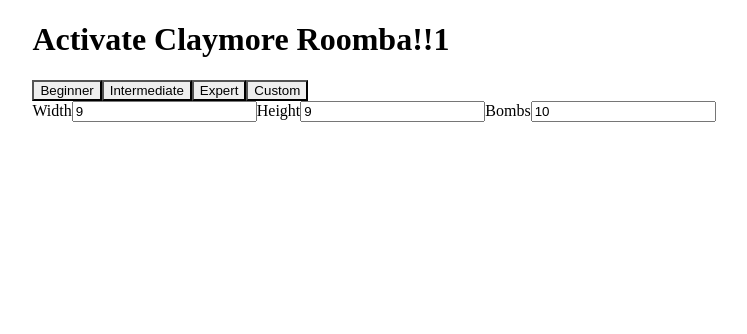
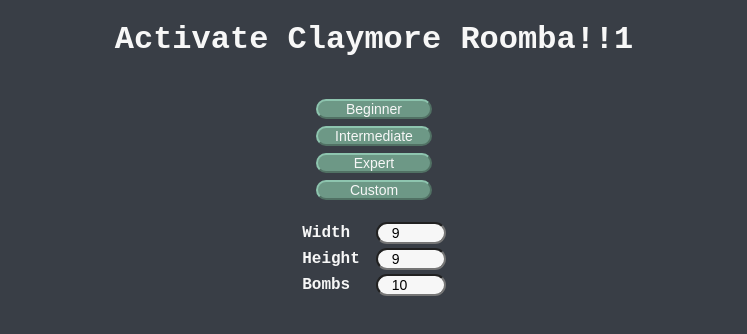
Before and after one commit to Fermento99/claymore-roomba, a React (Create React App) app: page / in a window 1280 px wide. Shown: the top 334 px of the page, without its empty margins (266-1013 px from the left). Built offline with nearby package versions, Linux system fonts and the light colour scheme.

Commit message:
design update

```diff
--- a/src/App.tsx
+++ b/src/App.tsx
@@ -2,6 +2,8 @@ import { Board, Menu } from './components';
 import { useState } from 'react';
 import { GameStatus } from './models/GameStatus';
 import { GameConfig } from './models/GameConfig';
+import styled from '@emotion/styled';
+import { Button } from './components/Button';
 
 export const App = () => {
   const [gameStatus, setGameStatus] = useState<GameStatus>(
@@ -13,7 +15,7 @@ export const App = () => {
     bombs: 10,
   });
   return (
-    <>
+    <GameContainer>
       <h1>Activate Claymore Roomba!!1</h1>
       {gameStatus === GameStatus.NOT_STARTED ? (
         <Menu
@@ -32,12 +34,18 @@ export const App = () => {
           {gameStatus === GameStatus.WON && <h4>You've won</h4>}
           {(gameStatus === GameStatus.LOST ||
             gameStatus === GameStatus.WON) && (
-            <button onClick={() => setGameStatus(GameStatus.NOT_STARTED)}>
-              Play Again
-            </button>
+            <Button onClick={() => setGameStatus(GameStatus.NOT_STARTED)}>
+              Go back to Menu
+            </Button>
           )}
         </>
       )}
-    </>
+    </GameContainer>
   );
 };
+
+const GameContainer = styled.div`
+  display: flex;
+  flex-direction: column;
+  align-items: center;
+`;
--- /dev/null
+++ b/src/components/Button.tsx
@@ -0,0 +1,11 @@
+import styled from '@emotion/styled';
+
+export const Button = styled.button`
+  border-radius: 16px;
+  margin: 0.25em 1em;
+  padding: 0 0.75em;
+  background-color: #6d9886;
+  border: outset #8ec5af 2px;
+  color: #f7f7f7;
+  font-size: 14px;
+`;
--- a/src/components/board/Board.tsx
+++ b/src/components/board/Board.tsx
@@ -94,6 +94,6 @@ const BoardContainer = styled.div`
   display: flex;
   flex-direction: column;
   align-items: center;
-  border: 3px inset #888;
+  border: 3px inset #4d535e;
   width: min-content;
 `;
--- a/src/components/board/components/Tile.tsx
+++ b/src/components/board/components/Tile.tsx
@@ -11,17 +11,17 @@ export const Tile = ({ state, click, ended }: TileProps) => {
   let content = '';
   if (ended && !state.open) {
     if (state.flagged) {
-      if (state.bomb) content = 'F';
-      else content = 'x';
+      if (state.bomb) content = '🚩';
+      else content = '🚫';
     } else {
-      if (state.bomb) content = '#';
+      if (state.bomb) content = '💣';
     }
   } else {
     if (state.open) {
       if (state.proximity !== 0) content = state.proximity.toString();
-      if (state.bomb) content = '#';
+      if (state.bomb) content = '💣';
     } else {
-      if (state.flagged) content = 'F';
+      if (state.flagged) content = '🚩';
     }
   }
   return (
@@ -37,8 +37,8 @@ const TileContainer = styled.div<{ state: TileState }>`
   justify-content: center;
   height: 1.5rem;
   width: 1.5rem;
-  background-color: ${({ state }) => (state.open ? '#bdbdbd' : '#c0c0c0')};
-  border-color: ${({ state }) => (state.open ? '#888' : '#ddd')};
+  background-color: ${({ state }) => (state.open ? '#F2E7D5' : '#6D9886')};
+  border-color: ${({ state }) => (state.open ? '#c5bbab' : '#8ec5af')};
   border-width: ${({ state }) => (state.open ? '1px' : '3px')};
   border-style: ${({ state }) => (state.open ? 'solid' : 'outset')};
   cursor: ${({ state }) => (state.open ? 'default' : 'pointer')};
@@ -46,21 +46,21 @@ const TileContainer = styled.div<{ state: TileState }>`
     if (state.flagged || state.bomb) return '#f11013';
     switch (state.proximity) {
       case 1:
-        return '#14538c';
+        return '#542dde';
       case 2:
-        return '#158f8c';
+        return '#069d06';
       case 3:
-        return '#18a97d';
+        return '#e12e0c';
       case 4:
-        return '#62b91f';
+        return '#0000b3';
       case 5:
-        return '#f8b81f';
+        return '#d04900';
       case 6:
-        return '#f68c0b';
+        return '#009da0';
       case 7:
-        return '#ef5f11';
+        return '#a600a6';
       case 8:
-        return '#f8181c';
+        return '#949494';
       default:
         return '#000';
     }
--- a/src/components/menu/Menu.tsx
+++ b/src/components/menu/Menu.tsx
@@ -1,6 +1,7 @@
 import styled from '@emotion/styled';
 import { useState } from 'react';
 import { GameConfig } from '../../models/GameConfig';
+import { Button } from '../Button';
 
 interface MenuProps {
   selected: (gameConfig: GameConfig) => void;
@@ -12,7 +13,7 @@ export const Menu = ({ selected }: MenuProps) => {
   const [customBombs, setCustomBombs] = useState(10);
 
   return (
-    <div>
+    <Column>
       <Button onClick={() => selected({ width: 9, height: 9, bombs: 10 })}>
         Beginner
       </Button>
@@ -33,43 +34,63 @@ export const Menu = ({ selected }: MenuProps) => {
       >
         Custom
       </Button>
-      <div>
-        <label>
-          Width
+      <Column>
+        <Label>
+          <p>Width</p>
           <Input
             type="number"
             name="width"
             value={customWidth}
             onChange={(e) => setCustomWidth(parseInt(e.target.value))}
           />
-        </label>
-        <label>
-          Height
+        </Label>
+        <Label>
+          <p>Height</p>
           <Input
             type="number"
             value={customHeight}
             name="width"
             onChange={(e) => setCustomHeight(parseInt(e.target.value))}
           />
-        </label>
-        <label>
-          Bombs
+        </Label>
+        <Label>
+          <p>Bombs</p>
           <Input
             type="number"
             name="width"
             value={customBombs}
             onChange={(e) => setCustomBombs(parseInt(e.target.value))}
           />
-        </label>
-      </div>
-    </div>
+        </Label>
+      </Column>
+    </Column>
   );
 };
 
-const Button = styled.button`
-  background-color: #eee;
+const Column = styled.div`
+  display: flex;
+  flex-direction: column;
+  justify-content: space-between;
+  margin-top: 1em;
+`;
+
+const Label = styled.label`
+  display: flex;
+  flex-direction: row;
+  justify-content: space-between;
+  align-items: center;
+
+  > p {
+    margin: 0.25em 1em 0.25em 0;
+  }
 `;
 
 const Input = styled.input`
   color: black;
+  background-color: #f7f7f7;
+  font-size: 14px;
+  padding-left: 1em;
+  border-radius: 16px;
+  margin-left: auto;
+  max-width: 5em;
 `;
--- a/src/index.css
+++ b/src/index.css
@@ -10,4 +10,9 @@ body {
   display: flex;
   flex-direction: column;
   align-items: center;
+  background-color: #393E46;
+  color: #F7F7F7;
+  font-family: monospace;
+  font-size: 16px;
+  font-weight: 600;
 }
--- a/src/models/TileState.ts
+++ b/src/models/TileState.ts
@@ -1,3 +1,9 @@
+enum FlaggingResult {
+  FLAG_ADDED = 1,
+  FLAG_REMOVED = -1,
+  NO_CHANGE = 0,
+}
+
 export class TileState {
   open = false;
   flagged = false;
@@ -8,7 +14,14 @@ export class TileState {
     if (!this.flagged) this.open = true;
   }
 
-  toggleFlag() {
-    if (!this.open) this.flagged = !this.flagged;
+  toggleFlag(): FlaggingResult {
+    if (!this.open) {
+      this.flagged = !this.flagged;
+      return this.flagged
+        ? FlaggingResult.FLAG_ADDED
+        : FlaggingResult.FLAG_REMOVED;
+    }
+
+    return FlaggingResult.NO_CHANGE;
   }
 }
```
